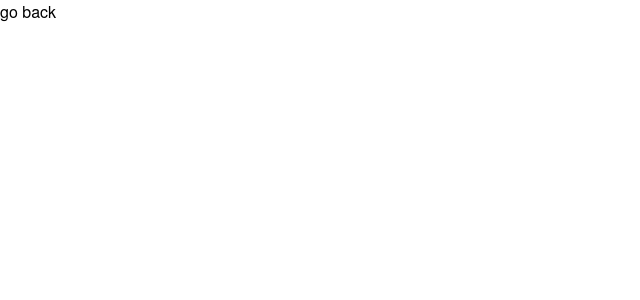
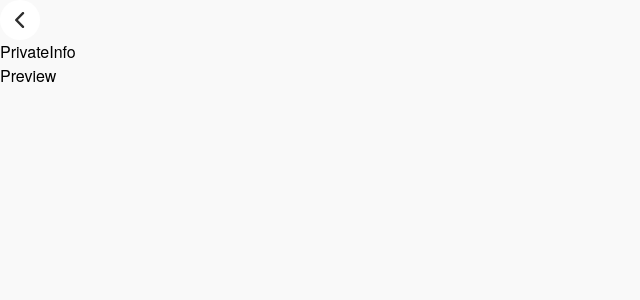
Before and after one commit to giorgio324/redbery-resume, a React (Vite) app: page /resume in a window 1280 px wide. Shown: the top 300 px of the page, without its empty margins (0-640 px from the left). Built offline with nearby package versions, Linux system fonts and the light colour scheme; a web font is replaced by a local one.

Commit message:
finished back button and fixed layout logic

```diff
--- /dev/null
+++ b/src/components/BackButton.jsx
@@ -0,0 +1,12 @@
+import { Link } from 'react-router-dom';
+import backArrow from '../assets/images/backBtnArrow.svg';
+const BackButton = () => {
+  return (
+    <button className='w-[40px] h-[40px] rounded-full bg-white overflow-hidden'>
+      <Link to='/' className='w-full h-full flex items-center justify-center'>
+        <img src={backArrow} alt='' />
+      </Link>
+    </button>
+  );
+};
+export default BackButton;
--- /dev/null
+++ b/src/components/Preview.jsx
@@ -0,0 +1,4 @@
+const Preview = () => {
+  return <div>Preview</div>;
+};
+export default Preview;
--- /dev/null
+++ b/src/components/PrivateInfo.jsx
@@ -0,0 +1,4 @@
+const PrivateInfo = () => {
+  return <div>PrivateInfo</div>;
+};
+export default PrivateInfo;
--- a/src/layout/ResumeLayout.jsx
+++ b/src/layout/ResumeLayout.jsx
@@ -1,4 +1,12 @@
+import BackButton from '../components/BackButton';
+import Preview from '../components/Preview';
 const ResumeLayout = ({ children }) => {
-  return <div>{children}</div>;
+  return (
+    <main className='min-h-screen bg-grey'>
+      <BackButton />
+      {children}
+      <Preview />
+    </main>
+  );
 };
 export default ResumeLayout;
--- a/src/pages/Resume.jsx
+++ b/src/pages/Resume.jsx
@@ -1,9 +1,10 @@
-import { Link } from 'react-router-dom';
+import PrivateInfo from '../components/PrivateInfo';
+import ResumeLayout from '../layout/ResumeLayout';
 const Resume = () => {
   return (
-    <div>
-      <Link to={'/'}>go back</Link>
-    </div>
+    <ResumeLayout>
+      <PrivateInfo />
+    </ResumeLayout>
   );
 };
 export default Resume;
```
